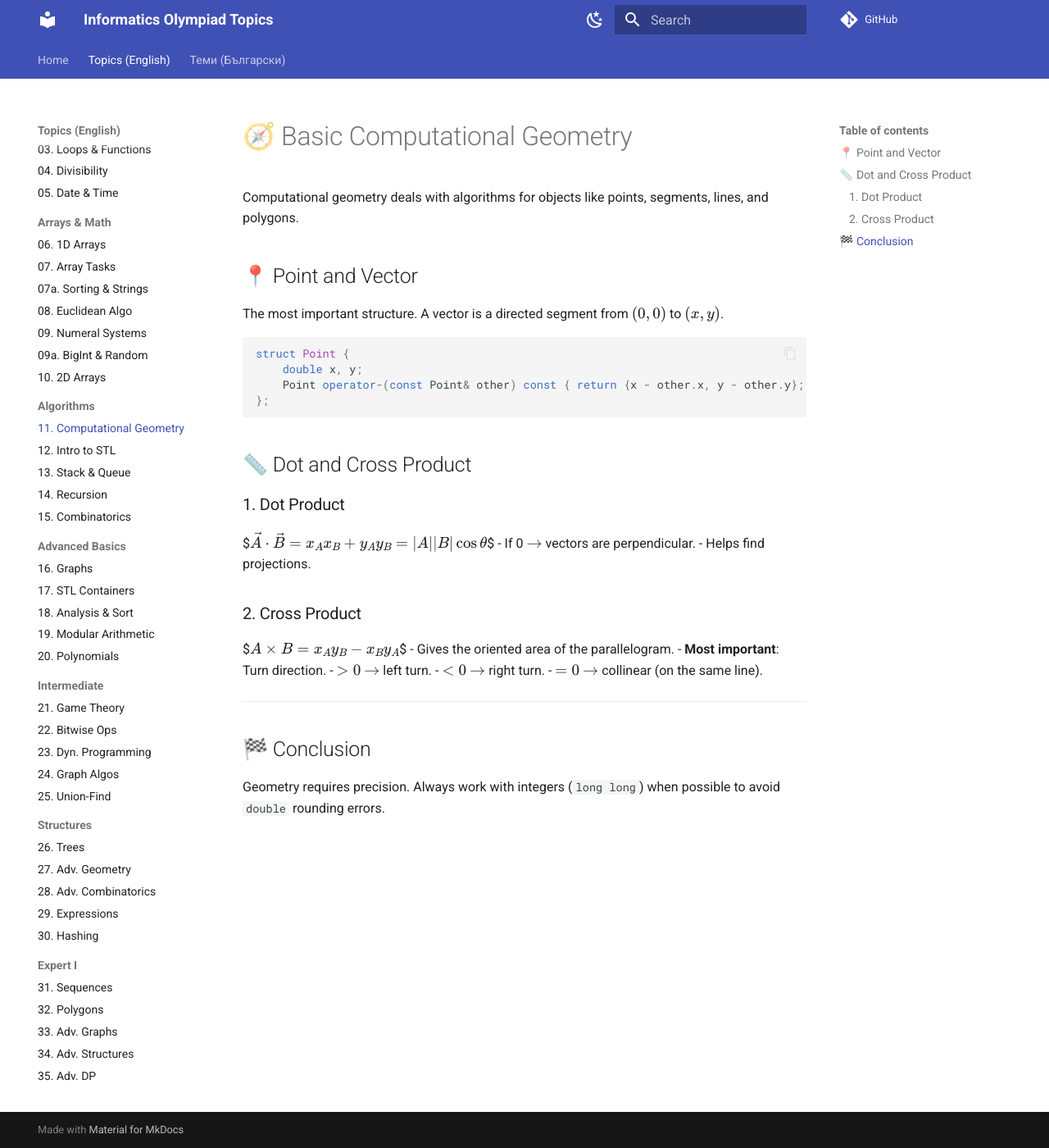
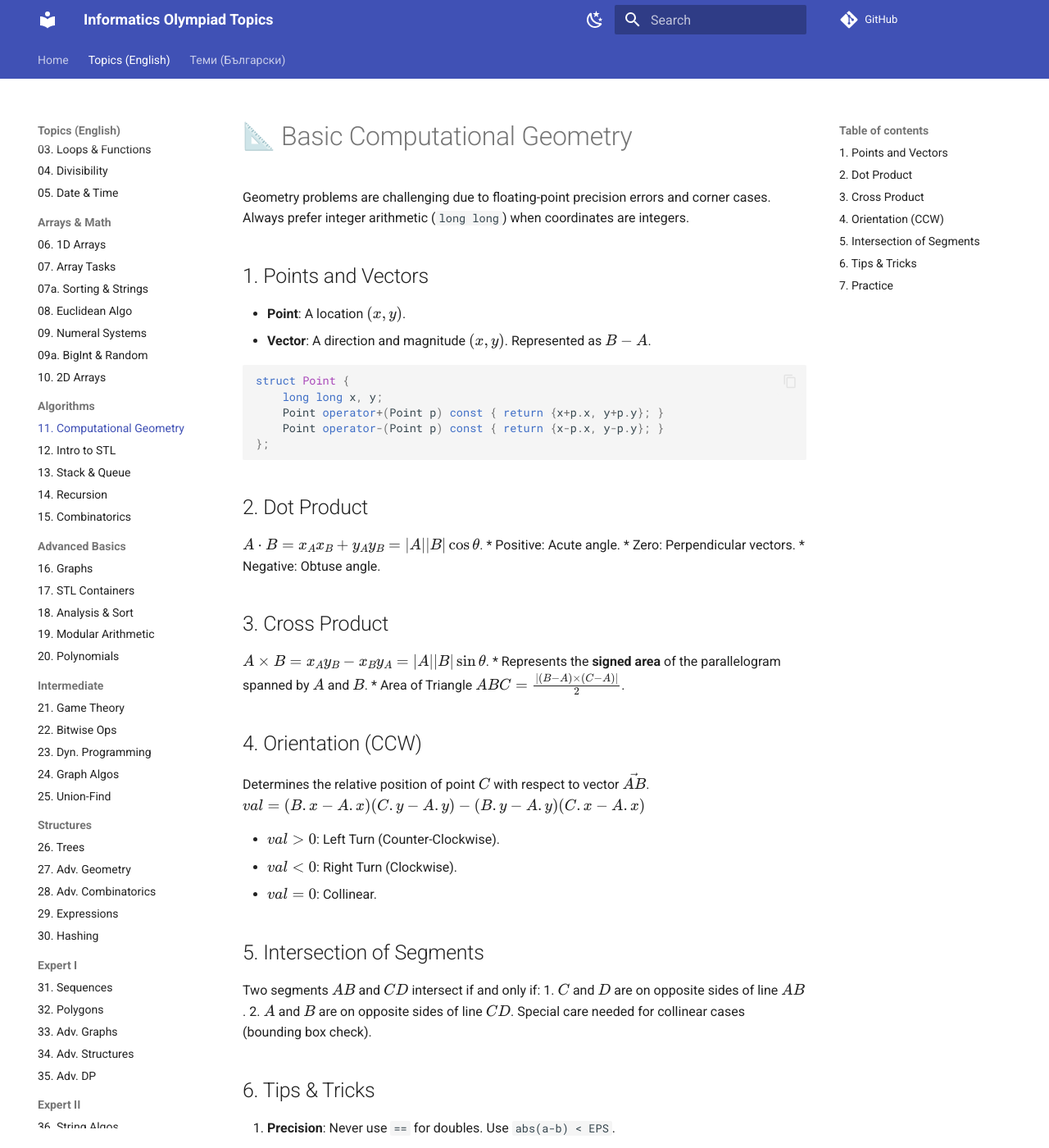
Before and after one commit to KadirYazadzhi/Informatics-Olympiad-Topics, an MkDocs documentation site: the page built from docs/EN/11_Basic_Computational_Geometry.md, in a window 1280 px wide and 1400 px high. Shown: the whole window at 82% size. Built offline with MkDocs 1.6.1 and Material for MkDocs 9.7.7, drawn with Linux system fonts in a browser that asks for light colours; comment, search, counter and statistics services are not loaded; some of the changed text lies outside the part shown.

Commit message:
Expand EN/11_Basic_Computational_Geometry.md: Geometry basics and CCW

````diff
--- a/docs/EN/11_Basic_Computational_Geometry.md
+++ b/docs/EN/11_Basic_Computational_Geometry.md
@@ -1,33 +1,50 @@
-# 🧭 Basic Computational Geometry
+# 📐 Basic Computational Geometry
 
-Computational geometry deals with algorithms for objects like points, segments, lines, and polygons.
+Geometry problems are challenging due to floating-point precision errors and corner cases. Always prefer integer arithmetic (`long long`) when coordinates are integers.
 
-## 📍 Point and Vector
-The most important structure. A vector is a directed segment from $(0,0)$ to $(x,y)$.
+## 1. Points and Vectors
+
+*   **Point**: A location $(x, y)$.
+*   **Vector**: A direction and magnitude $(x, y)$. Represented as $B - A$.
 
 ```cpp
 struct Point {
-    double x, y;
-    Point operator-(const Point& other) const { return {x - other.x, y - other.y}; }
+    long long x, y;
+    Point operator+(Point p) const { return {x+p.x, y+p.y}; }
+    Point operator-(Point p) const { return {x-p.x, y-p.y}; }
 };
 ```
 
-## 📏 Dot and Cross Product
+## 2. Dot Product
+$A \cdot B = x_A x_B + y_A y_B = |A||B|\cos \theta$.
+*   Positive: Acute angle.
+*   Zero: Perpendicular vectors.
+*   Negative: Obtuse angle.
 
-### 1. Dot Product
-$$\vec{A} \cdot \vec{B} = x_A x_B + y_A y_B = |A||B| \cos \theta$$
-- If 0 $\to$ vectors are perpendicular.
-- Helps find projections.
+## 3. Cross Product
+$A \times B = x_A y_B - x_B y_A = |A||B|\sin \theta$.
+*   Represents the **signed area** of the parallelogram spanned by $A$ and $B$.
+*   Area of Triangle $ABC = \frac{|(B-A) \times (C-A)|}{2}$.
 
-### 2. Cross Product
-$$A \times B = x_A y_B - x_B y_A$$
-- Gives the oriented area of the parallelogram.
-- **Most important**: Turn direction.
-  - $>0$ $\to$ left turn.
-  - $<0$ $\to$ right turn.
-  - $=0$ $\to$ collinear (on the same line).
+## 4. Orientation (CCW)
+Determines the relative position of point $C$ with respect to vector $\vec{AB}$.
+$val = (B.x - A.x)(C.y - A.y) - (B.y - A.y)(C.x - A.x)$
 
----
+*   $val > 0$: Left Turn (Counter-Clockwise).
+*   $val < 0$: Right Turn (Clockwise).
+*   $val = 0$: Collinear.
 
-## 🏁 Conclusion
-Geometry requires precision. Always work with integers (`long long`) when possible to avoid `double` rounding errors.
+## 5. Intersection of Segments
+Two segments $AB$ and $CD$ intersect if and only if:
+1.  $C$ and $D$ are on opposite sides of line $AB$.
+2.  $A$ and $B$ are on opposite sides of line $CD$.
+Special care needed for collinear cases (bounding box check).
+
+## 6. Tips & Tricks
+1.  **Precision**: Never use `==` for doubles. Use `abs(a-b) < EPS`.
+2.  **Distance**: Compare squared distances to avoid `sqrt`.
+3.  **Polygon Area**: Shoelace formula $\frac{1}{2} |\sum (x_i y_{i+1} - x_{i+1} y_i)|$.
+
+## 7. Practice
+1.  **UVa 191**: Intersection.
+2.  **SPOJ GSSQ**: Geometry basics.
````
